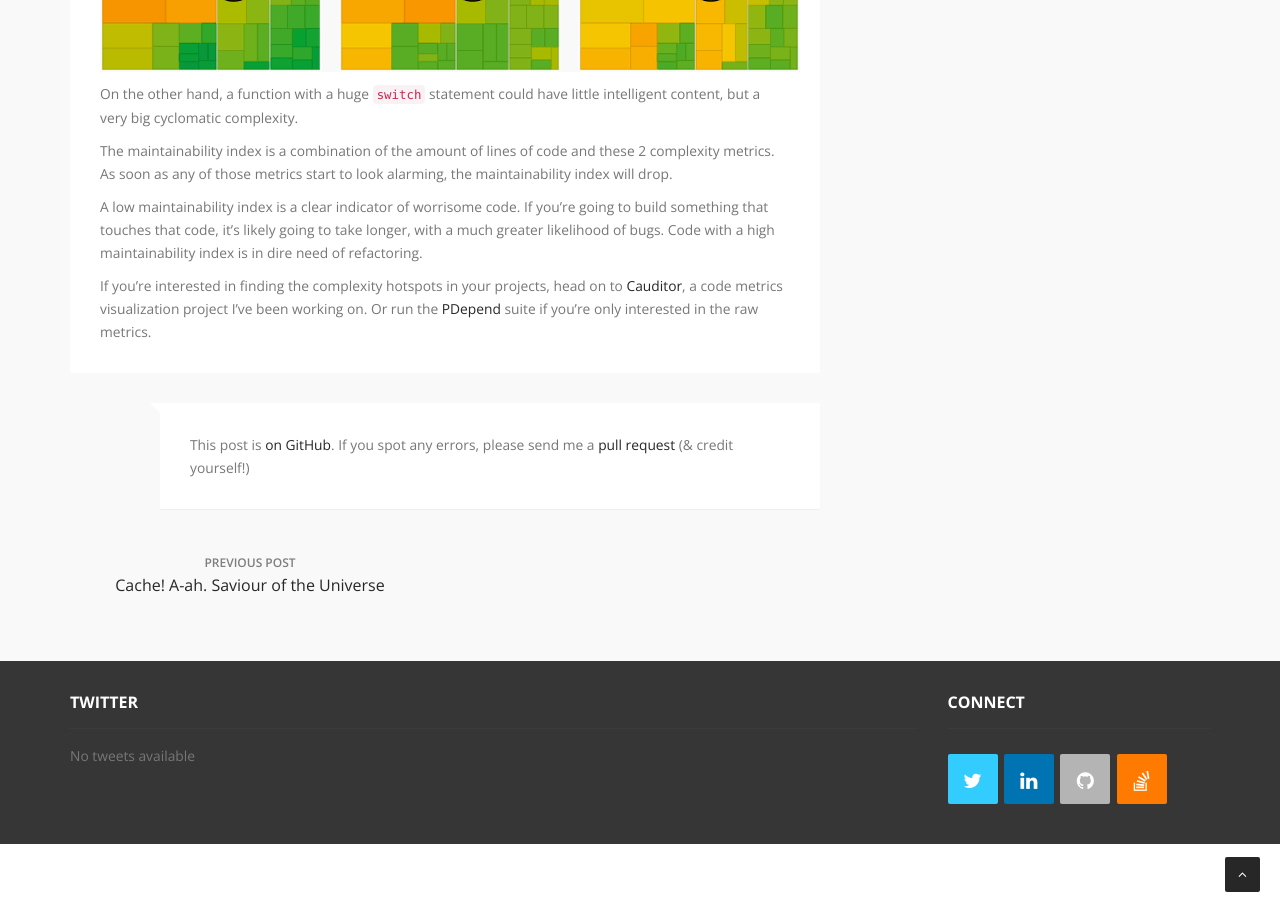
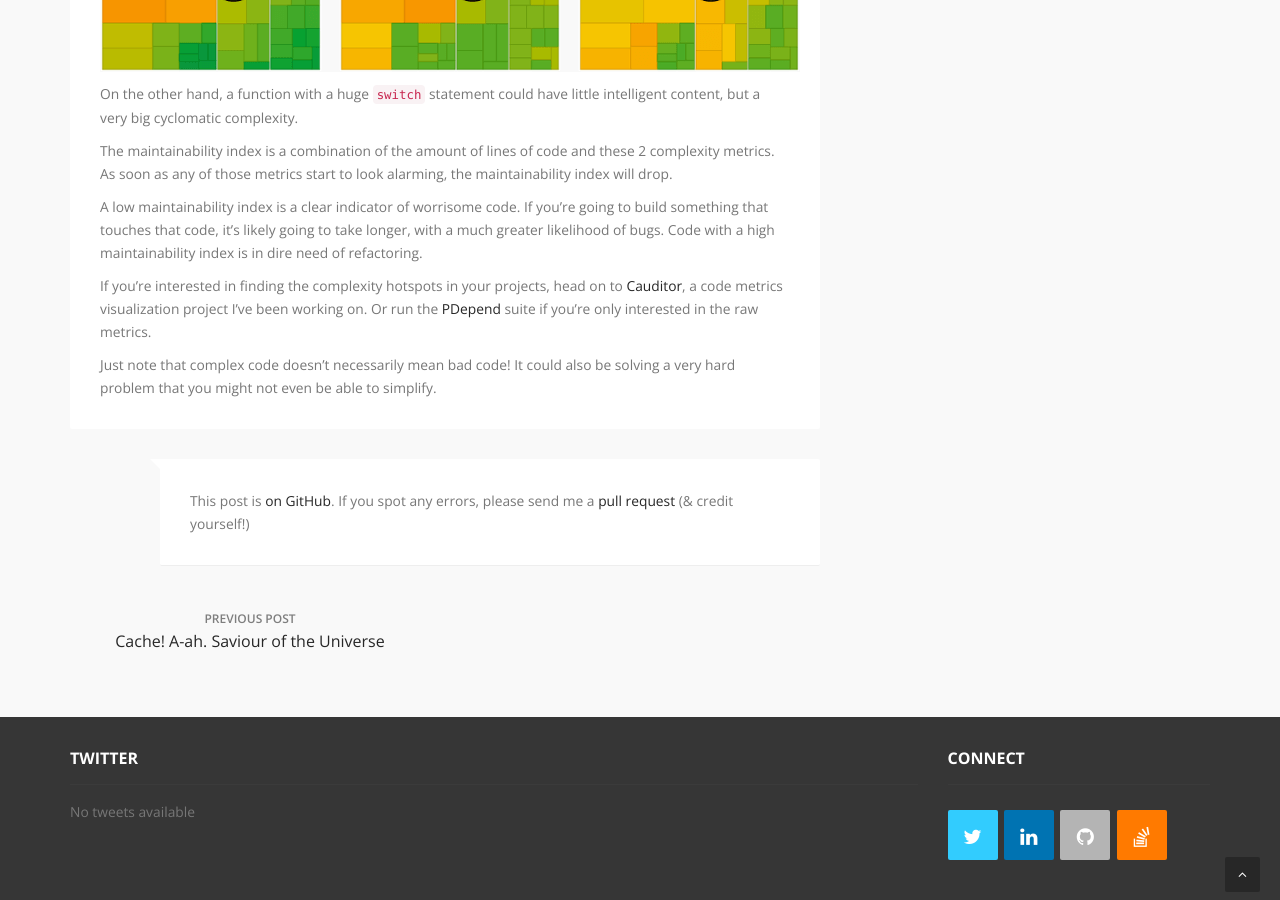
Before and after one commit to matthiasmullie/mullie.eu, a Jekyll site: the page built from _posts/2016-03-29-measuring-software-complexity.md, in a window 1280 px wide and 900 px high, scrolled down 2190 px. Built offline with Jekyll 4.4.1, drawn with Linux system fonts in a browser that asks for light colours.

Commit message:
Clarify that complex doesn't necessarily mean bad

```diff
--- a/_posts/2016-03-29-measuring-software-complexity.md
+++ b/_posts/2016-03-29-measuring-software-complexity.md
@@ -120,3 +120,6 @@ If you're interested in finding the complexity hotspots in your projects, head
 on to [Cauditor](https://www.cauditor.org), a code metrics visualization
 project I've been working on. Or run the [PDepend](https://pdepend.org) suite
 if you're only interested in the raw metrics.
+
+Just note that complex code doesn't necessarily mean bad code! It could also be
+solving a very hard problem that you might not even be able to simplify.
```
